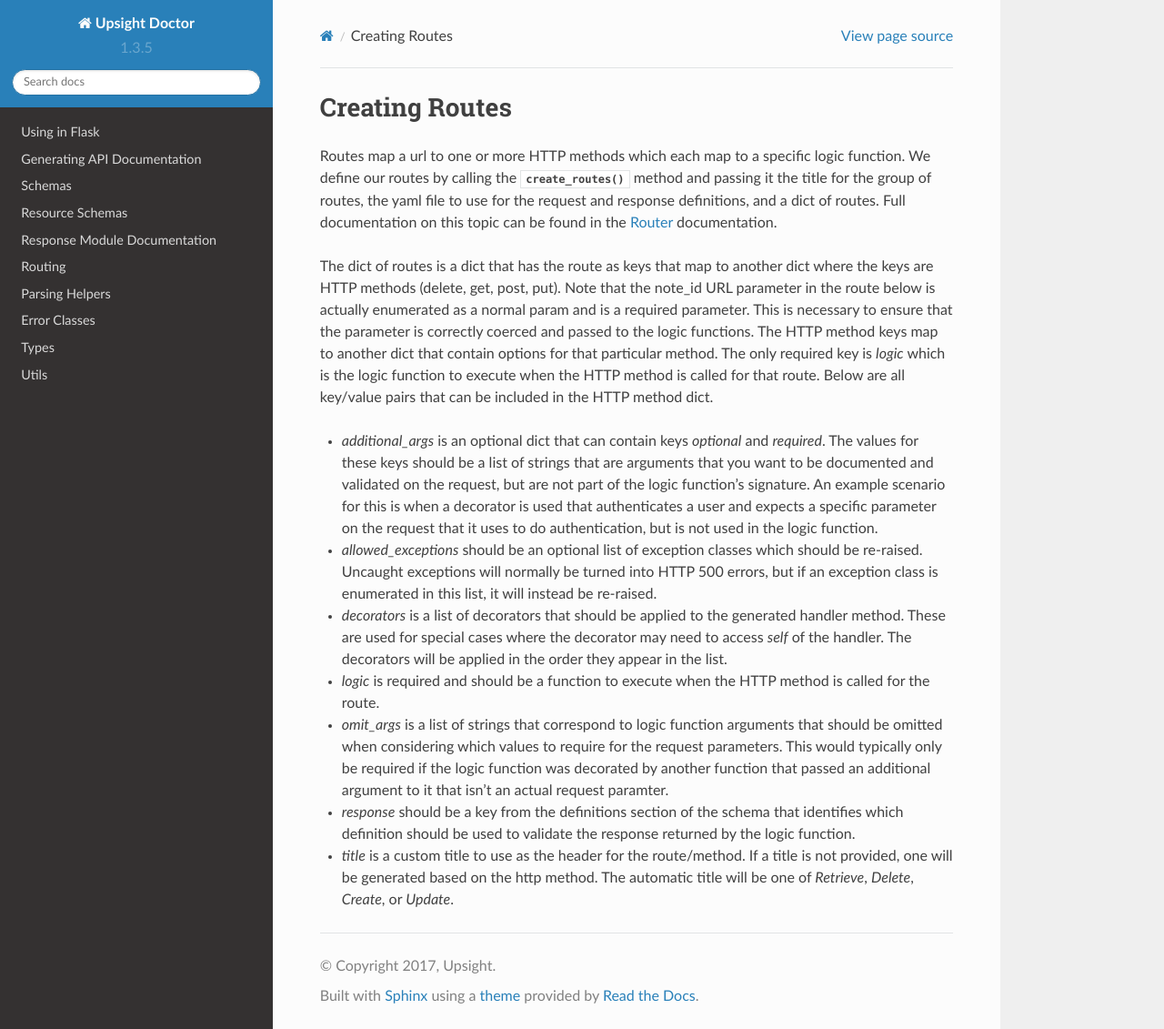
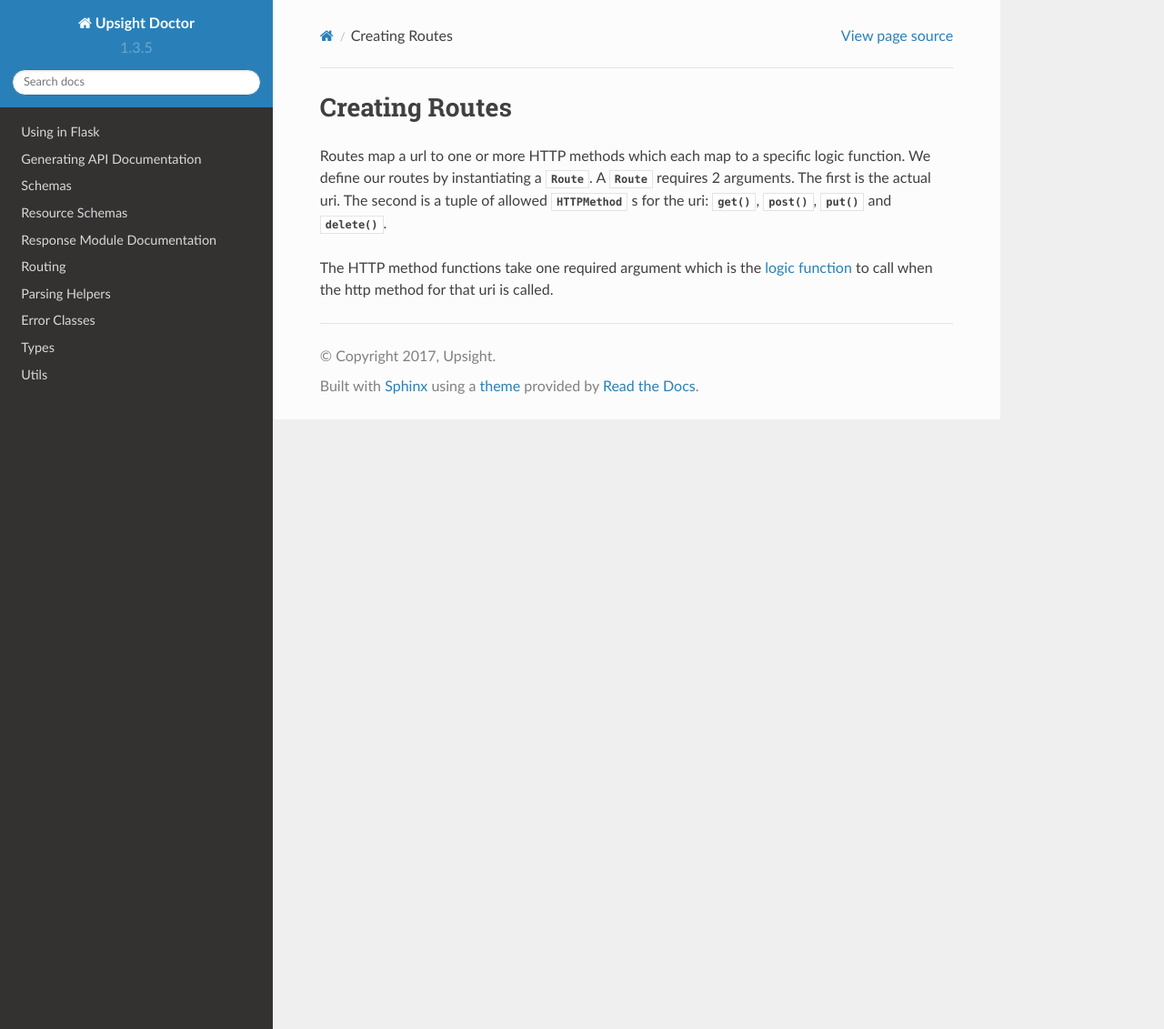
Before and after one commit to upsight/doctor, a Sphinx documentation site: the page built from docs/_routes.rst, in a window 1280 px wide and 1131 px high. Shown: the whole window at 91% size. Built offline with Sphinx 7.4.7 and the Read the Docs theme 2.0.0, drawn with Linux system fonts in a browser that asks for light colours; the version number is read from the project's files by our own code.

Commit message:
Updating documentation

```diff
--- a/docs/_routes.rst
+++ b/docs/_routes.rst
@@ -2,47 +2,10 @@ Creating Routes
 ---------------
 
 Routes map a url to one or more HTTP methods which each map to a specific
-logic function.  We define our routes by calling the
-:meth:`~doctor.router.Router.create_routes`
-method and passing it the title for the group of routes, the yaml file to use
-for the request and response definitions, and a dict of routes.  Full
-documentation on this topic can be found in the :ref:`router-docs` documentation.
+logic function.  We define our routes by instantiating a :class:`~doctor.routing.Route`.  A :class:`~doctor.routing.Route` requires 2 arguments.  The first is the
+actual uri.  The second is a tuple of allowed :class:`~doctor.routing.HTTPMethod` s for the uri: :func:`~doctor.routing.get`, :func:`~doctor.routing.post`,
+:func:`~doctor.routing.put` and :func:`~doctor.routing.delete`.
 
-The dict of routes is a dict that has the route as keys that map to another dict
-where the keys are HTTP methods (delete, get, post, put). Note that the
-note_id URL parameter in the route below is actually enumerated as a normal
-param and is a required parameter. This is necessary to ensure that the
-parameter is correctly coerced and passed to the logic functions. The HTTP
-method keys map to another dict that contain options for that particular method.
-The only required key is `logic` which is the logic function to execute when the
-HTTP method is called for that route.  Below are all key/value pairs that can be
-included in the HTTP method dict.
-
-- `additional_args` is an optional dict that can contain keys `optional` and
-  `required`.  The values for these keys should be a list of strings that are
-  arguments that you want to be documented and validated on the request, but
-  are not part of the logic function's signature.  An example scenario for this
-  is when a decorator is used that authenticates a user and expects a specific
-  parameter on the request that it uses to do authentication, but is not used
-  in the logic function.
-- `allowed_exceptions` should be an optional list of exception classes which
-  should be re-raised. Uncaught exceptions will normally be turned into HTTP
-  500 errors, but if an exception class is enumerated in this list, it will
-  instead be re-raised.
-- `decorators` is a list of decorators that should be applied to the generated
-  handler method.  These are used for special cases where the decorator may
-  need to access `self` of the handler.  The decorators will be applied in the
-  order they appear in the list.
-- `logic` is required and should be a function to execute when the HTTP method
-  is called for the route.
-- `omit_args` is a list of strings that correspond to logic function arguments
-  that should be omitted when considering which values to require for the
-  request parameters.  This would typically only be required if the logic
-  function was decorated by another function that passed an additional
-  argument to it that isn't an actual request paramter.
-- `response` should be a key from the definitions section of the schema that
-  identifies which definition should be used to validate the response returned
-  by the logic function.
-- `title` is a custom title to use as the header for the route/method.  If a
-  title is not provided, one will be generated based on the http method. The
-  automatic title will be one of `Retrieve`, `Delete`, `Create`, or `Update`.
+The HTTP method functions take one required argument which is the
+:ref:`logic function<logic-functions>` to call when the http method for that
+uri is called.
--- a/docs/index.rst
+++ b/docs/index.rst
@@ -1,9 +1,8 @@
 Doctor
 ======
 
-This module assists in using JSON schemas to validate data in our Python APIs.
-It provides helpers for parsing and validating requests and responses in both
-Flask apps, and also supports generic schema validation for plain
+This module uses python types to validate request and response data in
+Flask Python APIs.  It also supports generic schema validation for plain
 dictionaries.
 
 
```
Also changed, not shown: README.rst (+30 -32 lines), docs/_doctor_types.rst (added, +13 -0 lines), docs/_logic_functions.rst (+6 -3 lines), docs/_schema.rst (deleted, +0 -32 lines), docs/docs.rst (+44 -17 lines), docs/flask.rst (+7 -5 lines), docs/router.rst (deleted, +0 -221 lines), docs/types.rst (+7 -1 lines), 5 other files.
